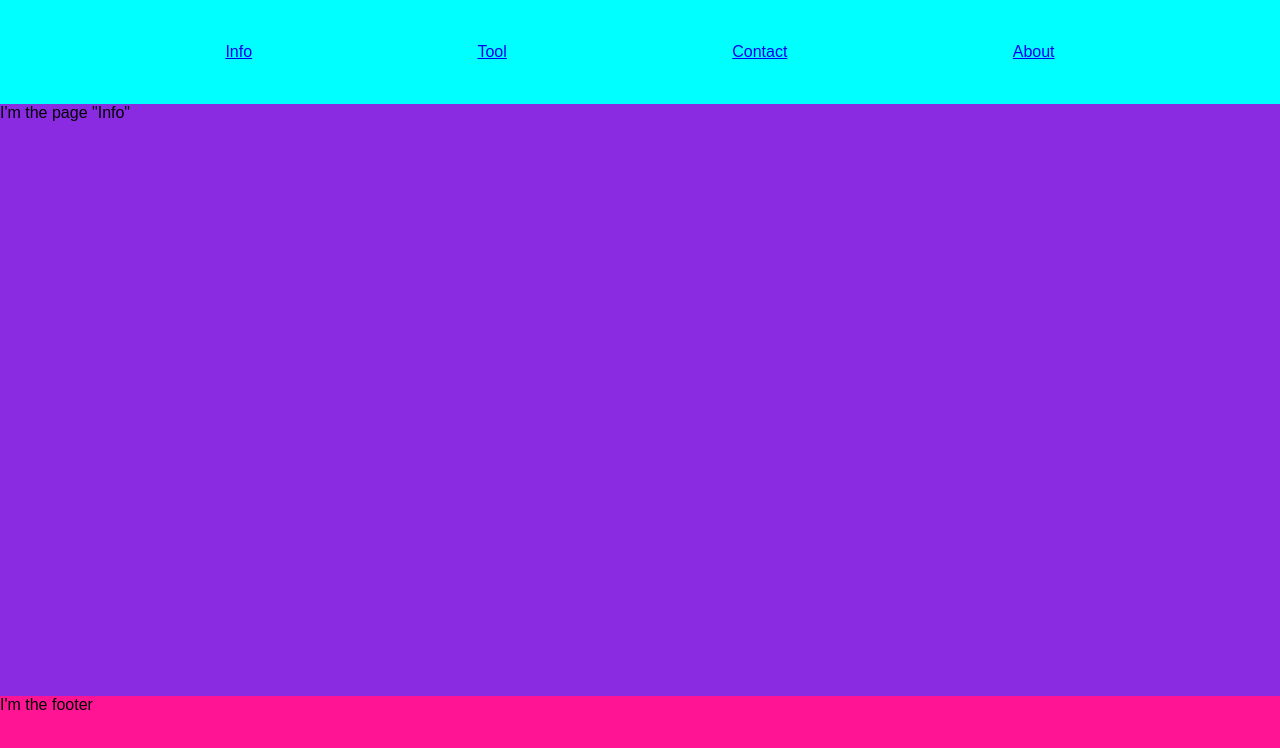
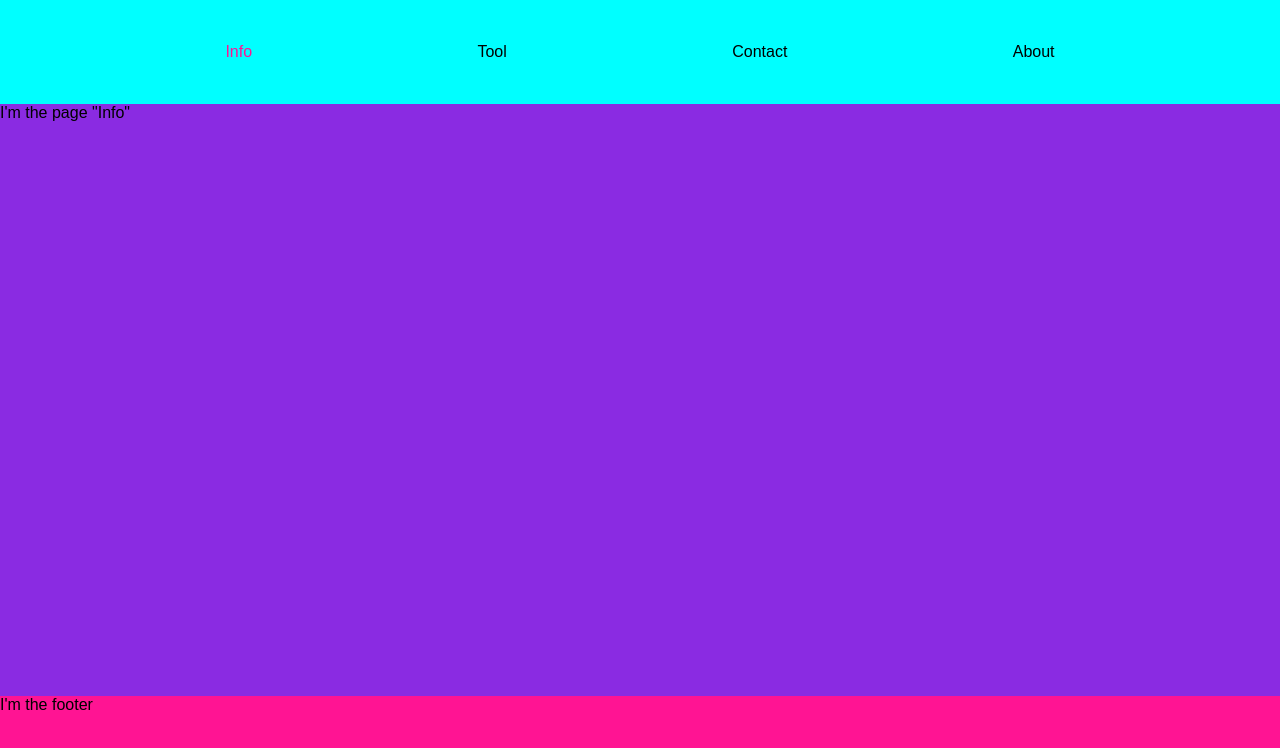
Before and after one commit to LittleWing85/Sandbox-for-Wildtiertante-Routing, a React (Vite) app: page / in a window 1280 px wide. Shown: the top 748 px of the page. Built offline with nearby package versions, Linux system fonts and the light colour scheme.

Commit message:
styling of navbar added

```diff
--- a/src/basics/NavigationMain.jsx
+++ b/src/basics/NavigationMain.jsx
@@ -4,16 +4,24 @@ export default function NavigationMain() {
     return (
         <div className="navbar">
             <div>
-                <NavLink to="/">Info</NavLink>
+                <NavLink className="navlink" to="/">
+                    Info
+                </NavLink>
             </div>
             <div>
-                <NavLink to="/tool">Tool</NavLink>
+                <NavLink className="navlink" to="/tool">
+                    Tool
+                </NavLink>
             </div>
             <div>
-                <NavLink to="/contact">Contact</NavLink>
+                <NavLink className="navlink" to="/contact">
+                    Contact
+                </NavLink>
             </div>
             <div>
-                <NavLink to="/about">About</NavLink>
+                <NavLink className="navlink" to="/about">
+                    About
+                </NavLink>
             </div>
         </div>
     );
--- a/src/main.css
+++ b/src/main.css
@@ -5,9 +5,17 @@
     font-family: sans-serif;
 }
 
+/* font styling*/
 h1 {
     font-size: 3.2em;
     line-height: 1.1;
+}
+.navlink {
+    text-decoration: none;
+    color: black;
+}
+.navlink.active {
+    color: deeppink;
 }
 
 /* overall layout */
@@ -16,13 +24,15 @@ h1 {
     min-height: 100vh;
     grid-template-rows: 6.5em 1fr 6.5em;
 }
+.navbar {
+    display: flex;
+    justify-content: space-evenly;
+    align-items: center;
+}
 
 /* for testing purposes only*/
 .navbar {
     background-color: aqua;
-    display: flex;
-    justify-content: space-evenly;
-    align-items: center;
 }
 .content {
     background-color: blueviolet;
```
